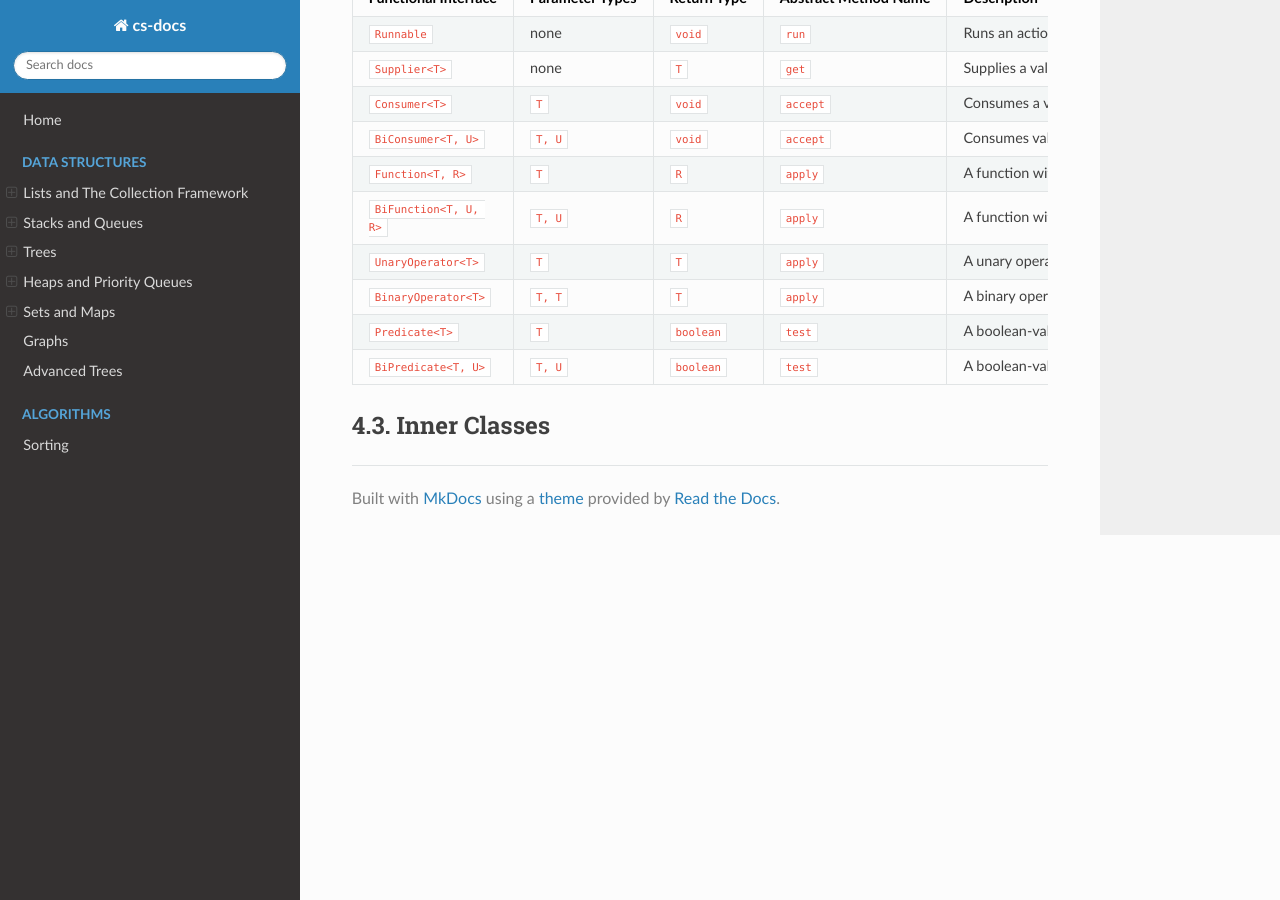
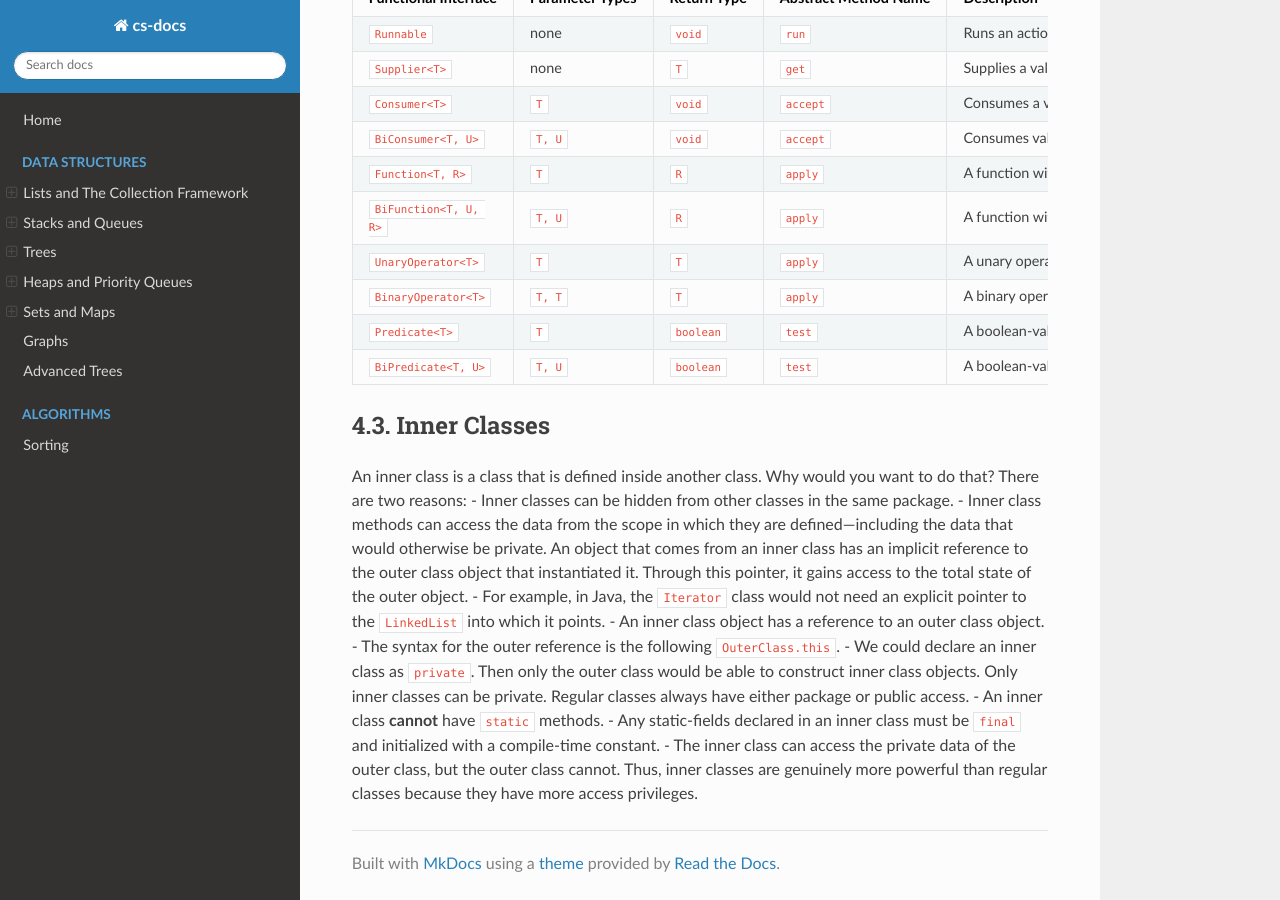
Before and after one commit to barandenizkorkmaz/cs-docs, an MkDocs documentation site: the page built from docs/java/chp4-interfaces/chp4.md, in a window 1280 px wide and 900 px high, scrolled down 8284 px. Built offline with MkDocs 1.6.1, drawn with Linux system fonts in a browser that asks for light colours; nearby versions of some CDN libraries.

Commit message:
update java docs

```diff
--- a/docs/java/chp4-interfaces/chp4.md
+++ b/docs/java/chp4-interfaces/chp4.md
@@ -343,3 +343,16 @@ The point of using lambdas is `deferred execution`. To accept the lambda, we nee
 | `BiPredicate<T, U>`| `T, U`         | `boolean`   | `test`               | A boolean-valued function with two arguments | `and`, `or`, `negate` |
 
 ## 4.3. Inner Classes
+
+An inner class is a class that is defined inside another class. Why would you want to do that? There are two reasons:
+- Inner classes can be hidden from other classes in the same package.
+- Inner class methods can access the data from the scope in which they are defined—including the data that would otherwise be private.
+An object that comes from an inner class has an implicit reference to the outer class object that instantiated it. Through this pointer, it gains access to the total state of the outer object.
+- For example, in Java, the `Iterator` class would not need an explicit pointer to the `LinkedList` into which it points.
+- An inner class object has a reference to an outer class object.
+	- The syntax for the outer reference is the following
+`OuterClass.this`.
+- We could declare an inner class as `private`. Then only the outer class would be able to construct inner class objects. Only inner classes can be private. Regular classes always have either package or public access.
+- An inner class **cannot** have `static` methods.
+- Any static-fields declared in an inner class must be `final` and initialized with a compile-time constant.
+- The inner class can access the private data of the outer class, but the outer class cannot. Thus, inner classes are genuinely more powerful than regular classes because they have more access privileges.
```
